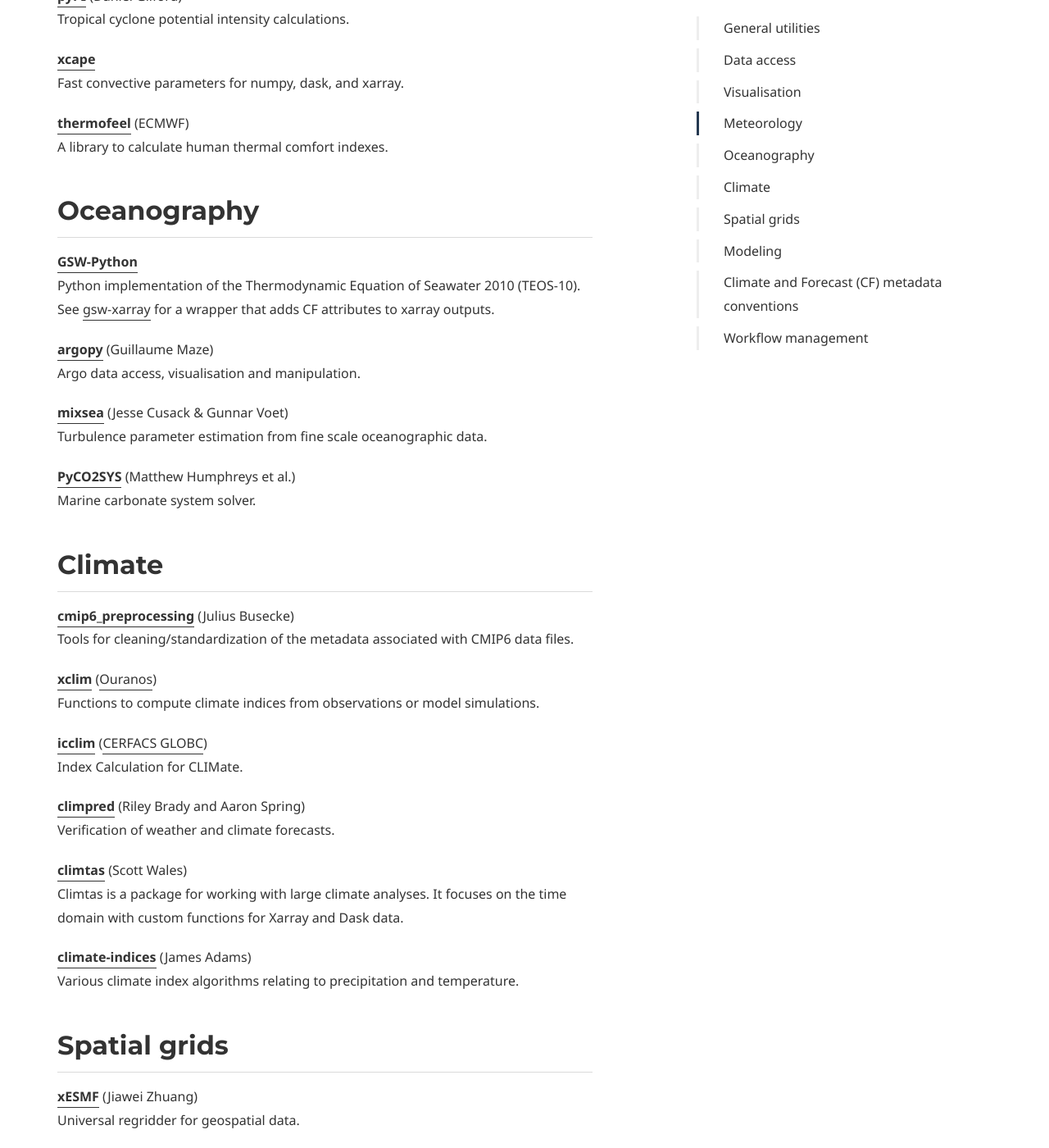
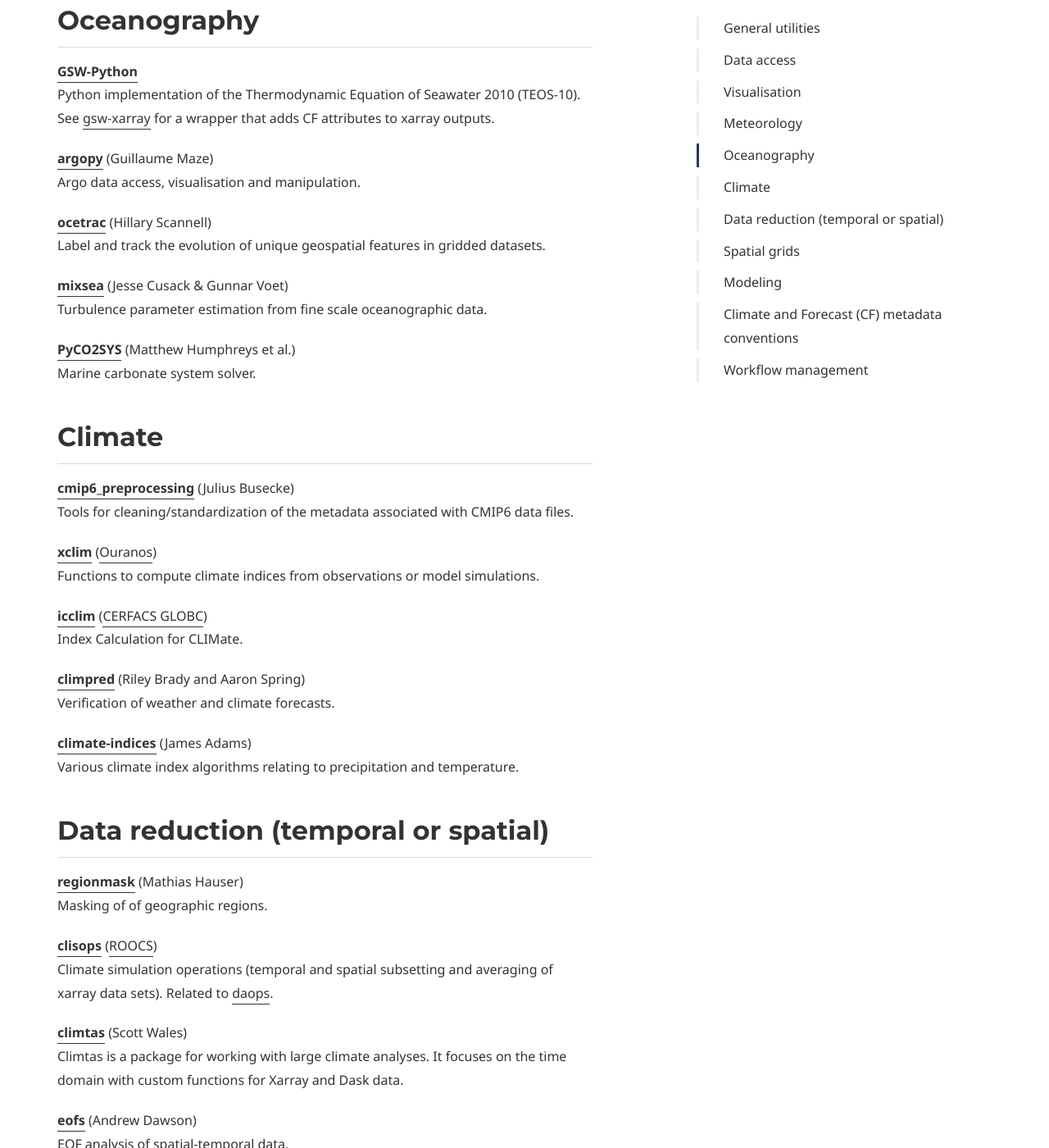
Before and after one commit to PyAOS/pyaos.github.io, a Jekyll site: the page built from packages.md, in a window 1280 px wide and 1400 px high, scrolled down 3569 px. Shown: the whole window at 82% size. Built offline with Jekyll 4.4.1, drawn with Linux system fonts in a browser that asks for light colours; some web fonts are replaced; some of the changed text lies outside the part shown.

Commit message:
Add clisops

```diff
--- a/packages.md
+++ b/packages.md
@@ -68,18 +68,6 @@
 **[PyFerret](https://ferret.pmel.noaa.gov/Ferret/documentation/pyferret)** (PMEL)
 Quick exploration of oceanographic data.
 
-**[eofs](https://ajdawson.github.io/eofs/latest/)** (Andrew Dawson)
-EOF analysis of spatial-temporal data.
-
-**[windspharm](https://ajdawson.github.io/windspharm/latest/)** (Andrew Dawson)
-Computations on global wind fields in spherical geometry.
-
-**[regionmask](https://regionmask.readthedocs.io/)** (Mathias Hauser)
-Masks for commonly used geographic regions (Giorgi, SREX, etc)
-
-**[ocetrac](https://ocetrac.readthedocs.io/)** (Hillary Scannell)
-Label and track the evolution of unique geospatial features in gridded datasets.
-
 ## Data access
 
 **[Siphon](https://www.unidata.ucar.edu/software/siphon/)** ([UniData](https://www.unidata.ucar.edu/))
@@ -117,6 +105,9 @@
 **[Py-ART](https://arm-doe.github.io/pyart/)** ([ARM User Facility](https://www.arm.gov/data/work-with-arm-data))
 Weather radar algorithms and utilities.
 
+**[windspharm](https://ajdawson.github.io/windspharm/latest/)** (Andrew Dawson)
+Computations on global wind fields in spherical geometry.
+
 **[PyDDA](https://openradarscience.org/PyDDA/)**
 Direct data assimilation framework for wind retrievals.
 
@@ -144,6 +135,9 @@
 **[argopy](https://github.com/euroargodev/argopy)** (Guillaume Maze)
 Argo data access, visualisation and manipulation.
 
+**[ocetrac](https://ocetrac.readthedocs.io/)** (Hillary Scannell)
+Label and track the evolution of unique geospatial features in gridded datasets.
+
 **[mixsea](https://mixsea.readthedocs.io/)** (Jesse Cusack & Gunnar Voet)
 Turbulence parameter estimation from fine scale oceanographic data.
 
@@ -164,12 +158,24 @@
 **[climpred](https://climpred.readthedocs.io/)** (Riley Brady and Aaron Spring)
 Verification of weather and climate forecasts.
 
+**[climate-indices](https://climate-indices.readthedocs.io/)** (James Adams)
+Various climate index algorithms relating to precipitation and temperature.
+
+## Data reduction (temporal or spatial)
+
+**[regionmask](https://regionmask.readthedocs.io/)** (Mathias Hauser)
+Masking of of geographic regions.
+
+**[clisops](https://clisops.readthedocs.io)** ([ROOCS](https://roocs.github.io/))
+Climate simulation operations (temporal and spatial subsetting and averaging of xarray data sets).
+Related to [daops](https://daops.readthedocs.io).
+
 **[climtas](https://climtas.readthedocs.io/)** (Scott Wales)
 Climtas is a package for working with large climate analyses.
 It focuses on the time domain with custom functions for Xarray and Dask data.
 
-**[climate-indices](https://climate-indices.readthedocs.io/)** (James Adams)
-Various climate index algorithms relating to precipitation and temperature.
+**[eofs](https://ajdawson.github.io/eofs/latest/)** (Andrew Dawson)
+EOF analysis of spatial-temporal data.
 
 ## Spatial grids
 
```
